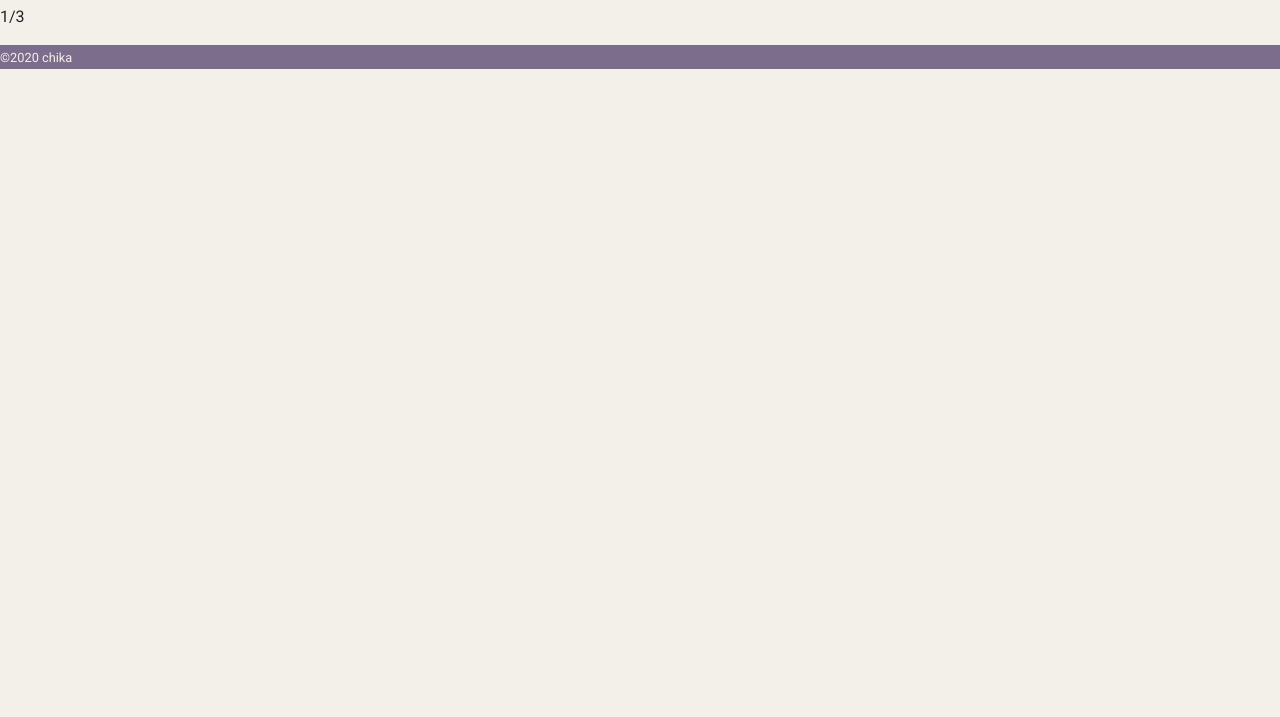
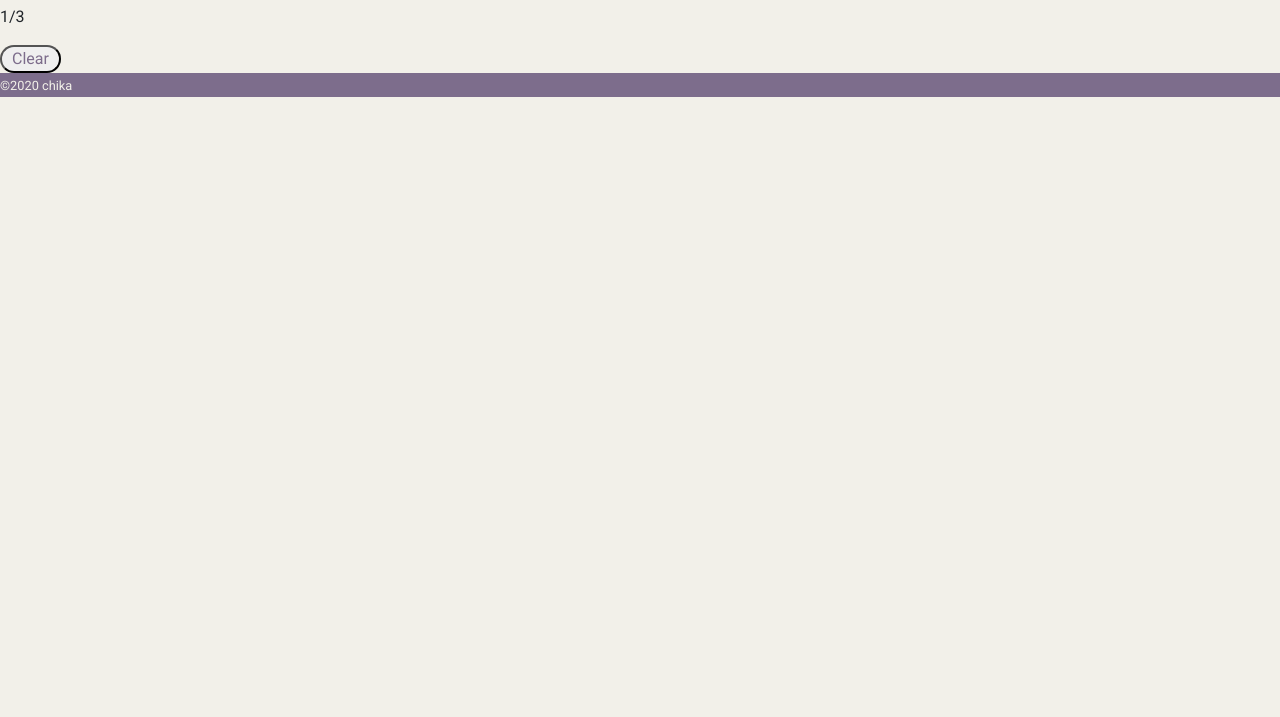
Before and after one commit to nekosangood110/TodoApp, a plain HTML site: page index.html in a window 1280 px wide. Shown: the part 83-800 px from the top of the page. Drawn offline with Linux system fonts and the light colour scheme.

Commit message:
コミット

```diff
--- a/index.html
+++ b/index.html
@@ -22,6 +22,7 @@
             <label><input type="checkbox">すること</label>
 
             <p>1/3</p>
+            <button class="clear-btn">Clear</button>
             <div class="plus-icon">
                 <span></span>
             </div>
@@ -29,10 +30,10 @@
 
 
         </div>
+    </div>
     <footer>
         <small>&copy;2020 chika</small>
     </footer>
-</div>
 </body>
 
 </html>
--- a/styles/style.scss
+++ b/styles/style.scss
@@ -9,11 +9,17 @@ body {
     font-family: "Roboto", "Noto Sans JP", sans-serif;
     background-color: #F2F0E9;
 
+
     #wrapper {
         display: flex;
         flex-direction: column;
-        min-height: 100vh;
+        justify-content: space-between;
+
     }
+}
+
+main {
+    flex: 1;
 }
 
 header {
@@ -21,12 +27,24 @@ header {
     color: $baseclr;
 }
 
+button {
+    display: inline-block;
+    text-align: center;
+    padding:  0 10px;
+    color: $mainclr;
+    border-radius: 30px;
+
+}
 footer {
-    margin-top: 0;
     background-color: $mainclr;
     color: $baseclr;
+    width: 100%;
+    align-items: flex-end;
+
+    small {
+        text-align: center;
+    }
 }
-
 @media screen and (max-width: 600px) {}
 
 
```
Also changed, not shown: styles/style.css, 1 other file. Lines whose indentation alone changed are shown as unchanged.
